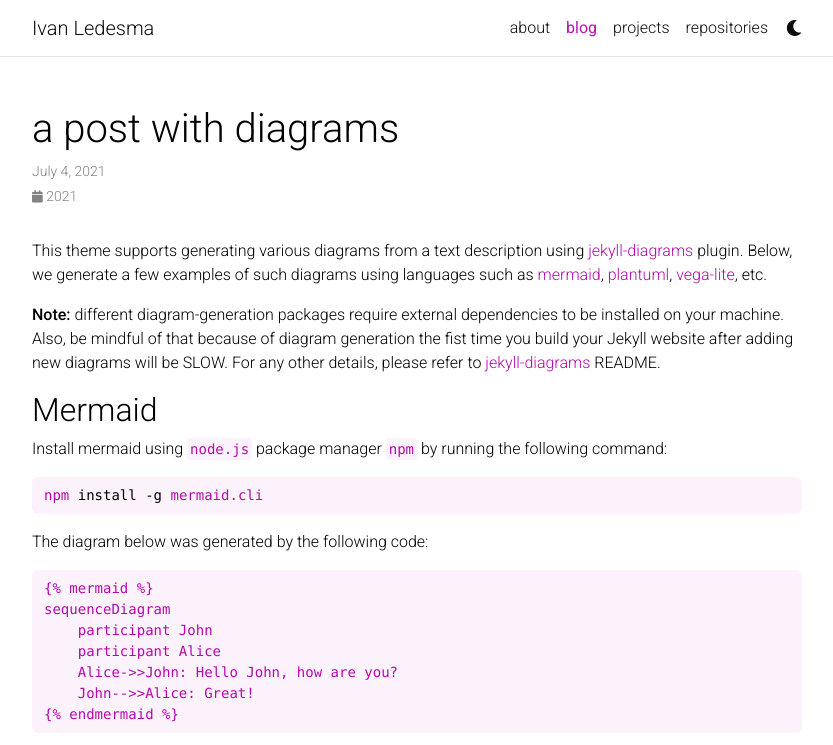
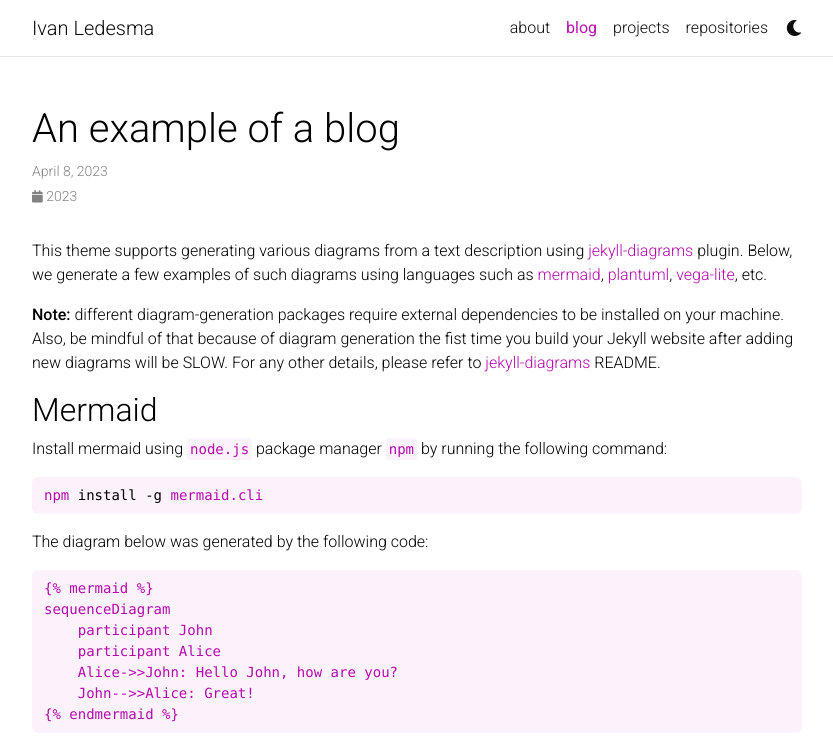
Before and after one commit to ledesma-ivan/ledesma-ivan.github.io, a Jekyll site: the page built from _posts/2021-07-04-diagrams.md, in a window 1280 px wide and 900 px high, cut to the strip 0-745 px from the top of the window. Shown: the whole strip, without its empty margins (223-1056 px from the left). Built offline with Jekyll 4.4.1, drawn with Linux system fonts in a browser that asks for light colours; full-size pictures stand in for the smaller copies a plugin makes; emoji names are drawn with the system emoji font; comment, search, counter and statistics services are not loaded; a style sheet for code colours, icons or effects is not loaded.

Commit message:
Update blog

```diff
--- a/_posts/2021-07-04-diagrams.md
+++ b/_posts/2021-07-04-diagrams.md
@@ -1,8 +1,8 @@
 ---
 layout: post
-title: a post with diagrams
-date: 2021-07-04 17:39:00
-description: an example of a blog post with diagrams
+title: An example of a blog
+date: 2023-04-08 17:39:00
+description: an example of a very useful blog grouping
 ---
 
 This theme supports generating various diagrams from a text description using [jekyll-diagrams](https://github.com/zhustec/jekyll-diagrams){:target="\_blank"} plugin.
```
